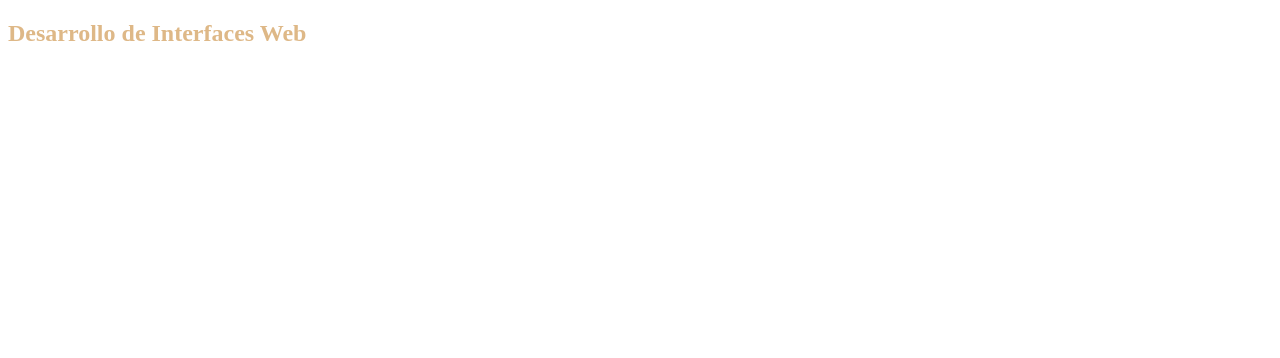
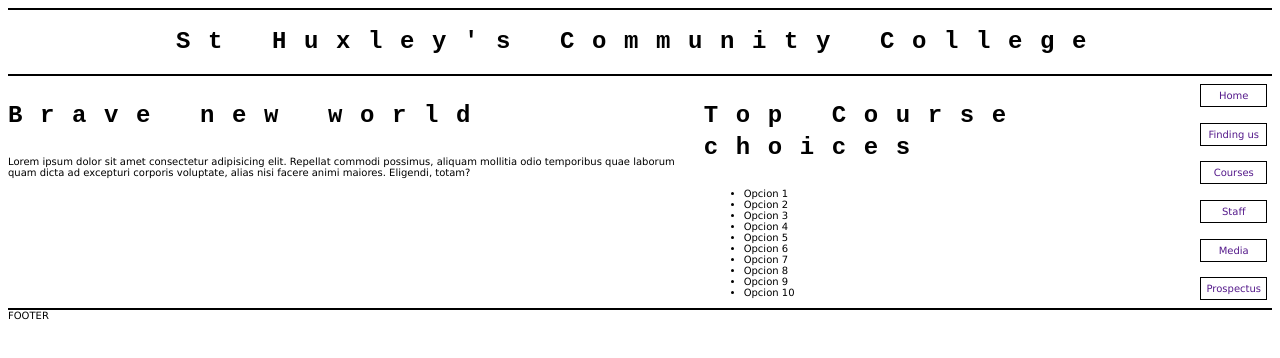
Before and after one commit to marcanlop2034/Entrega_PEC_2_DIW, a plain HTML site: page index.html in a window 1280 px wide. Drawn offline with Linux system fonts and the light colour scheme.

Commit message:
Trabajo 18-03-2025 23:22

```diff
--- /dev/null
+++ b/Ejercicio 1/ejercicio1.css
@@ -0,0 +1,45 @@
+/* General setup */
+
+* {
+    box-sizing: border-box;
+  }
+
+  body {
+    margin: 0 auto;
+    min-width: 1000px;
+    max-width: 1400px;
+  }
+
+  /* Layout */
+
+  section {
+    float: left;
+    width: 50%;
+  }
+
+  aside {
+    float: left;
+    width: 30%;
+  }
+
+  nav {
+    float: left;
+    width: 20%;
+  }
+
+  footer {
+    clear: both;
+  }
+
+  header, section, aside, nav, footer {
+    padding: 20px;
+  }
+
+  /* header and footer */
+
+  header, footer {
+    border-top: 5px solid #a66;
+    border-bottom: 5px solid #a66;
+  }
+
+  /* WRITE YOUR CODE BELOW HERE */
--- /dev/null
+++ b/Ejercicio 2/ejercicio2.css
@@ -0,0 +1,51 @@
+body {
+    background-color: #fff;
+    color: #333;
+    margin: 0;
+    font: 1.2em / 1.2 Arial, Helvetica, sans-serif;
+  }
+
+  img {
+      max-width: 100%;
+      display: block;
+  }
+
+  .logo {
+    font-size: 200%;
+    padding: 50px 20px;
+    margin: 0 auto;
+    max-width: 980px;
+  }
+
+  .grid {
+    margin: 0 auto;
+    padding: 0 20px;
+    max-width: 980px;
+  }
+
+  nav {
+    background-color: #000;
+    padding: .5em;
+  }
+
+  nav ul {
+    margin: 0;
+    padding: 0;
+    list-style: none;
+  }
+
+  nav a {
+    color: #fff;
+    text-decoration: none;
+    padding: .5em 1em;
+  }
+
+  .photos {
+    list-style: none;
+    margin: 0;
+    padding: 0;
+  }
+
+  .feature {
+      width: 200px;
+  }
--- /dev/null
+++ b/css/main.css
@@ -0,0 +1,71 @@
+body {
+
+    font-family: 'Lucida Sans', 'Lucida Sans Regular', 'Lucida Grande', 'Lucida Sans Unicode', Geneva, Verdana, sans-serif;
+    font-size: 10px;
+    display: grid;
+    grid-column: 2fr 1fr 1fr;
+    grid-row: 1fr 1frfr 1fr;
+    grid-template-areas:
+        "header header header header"
+        "main main section nav"
+        "footer footer footer footer";
+
+}
+
+h1,h2,h3,h4,h5,h6 {
+    font-family: monospace;
+    font-size: 1.5rem;
+    line-height: 2rem;
+    letter-spacing: 1.1rem;
+}
+h1 {
+    text-align: center;
+}
+
+/* DISPOSICION DE LAS AREAS */
+
+header {
+    grid-area: header;
+}
+
+main {
+    grid-area: main;
+
+}
+
+section {
+    grid-area: section;
+}
+
+nav {
+    grid-area: nav;
+    display: flex;
+    flex-direction: column;
+    flex-flow:column;
+    justify-content: space-around;
+
+}
+
+nav > a {
+    border: 1px solid black;
+    padding: 5px;
+    margin: 5px;
+    text-align: center;
+    text-decoration: none;
+}
+
+footer {
+    grid-area: footer;
+}
+
+
+/* SECCIONES */
+
+#encabezado {
+    border-bottom: solid 2px black;
+    border-top: solid 2px black;
+}
+
+#footer {
+    border-top: solid 2px black;
+}
--- a/css/style.css
+++ /dev/null
@@ -1,3 +0,0 @@
-body {
-    color: burlywood;
-}
--- a/index.html
+++ b/index.html
@@ -4,10 +4,45 @@
     <meta charset="UTF-8">
     <meta name="viewport" content="width=device-width, initial-scale=1.0">
     <title>PEC 2 - DIW</title>
-    <link rel="stylesheet" href="./css/style.css">
+    <link rel="stylesheet" href="./css/main.css">
 </head>
 <body>
-            <h2>Desarrollo de Interfaces Web</h2>
-        <script src="./js/script.js"></script>
+    <header id="encabezado">
+        <h1>St Huxley's Community College</h1>
+    </header>
+    <main id="main">
+       <h3>Brave new world</h3>
+       <p>Lorem ipsum dolor sit amet consectetur adipisicing elit. Repellat commodi possimus, aliquam mollitia odio temporibus quae laborum quam dicta ad excepturi corporis voluptate, alias nisi facere animi maiores. Eligendi, totam?</p>
+    </main>
+    <section id="topCourse">
+        <h3>Top Course choices</h3>
+        <ul>
+            <li>Opcion 1</li>
+            <li>Opcion 2</li>
+            <li>Opcion 3</li>
+            <li>Opcion 4</li>
+            <li>Opcion 5</li>
+            <li>Opcion 6</li>
+            <li>Opcion 7</li>
+            <li>Opcion 8</li>
+            <li>Opcion 9</li>
+            <li>Opcion 10</li>
+        </ul>
+    </section>
+    <nav id="menu">
+        <a href="">Home</a>
+        <a href="">Finding us</a>
+        <a href="">Courses</a>
+        <a href="">Staff</a>
+        <a href="">Media</a>
+        <a href="">Prospectus</a>
+    </nav>
+
+    <footer id="footer">FOOTER</footer>
+
+
+
+
+    <script src="./js/script.js"></script>
 </body>
 </html>
--- a/js/script.js
+++ b/js/script.js
@@ -1,7 +1,7 @@
 'use strict';
 
 function inicio(){
-    alert('Comenzamos con DIW 18/03/2025');
+    //alert('Comenzamos con DIW 18/03/2025');
 }
 
 document.addEventListener('DOMContentLoaded', inicio, false);
```
Also changed, not shown: Ejercicio 1/ejercicio1.html (added, +80 -0 lines), Ejercicio 2/ejercicio2.html (added, +85 -0 lines), Ejercicio 1/external-link-52.png (added), Ejercicio 2/images/balloon-sq1.jpg (added), Ejercicio 2/images/balloon-sq2.jpg (added), Ejercicio 2/images/balloon-sq3.jpg (added), Ejercicio 2/images/balloon-sq4.jpg (added), Ejercicio 2/images/balloon-sq5.jpg (added), Ejercicio 2/images/balloon-sq6.jpg (added), 1 other file.
